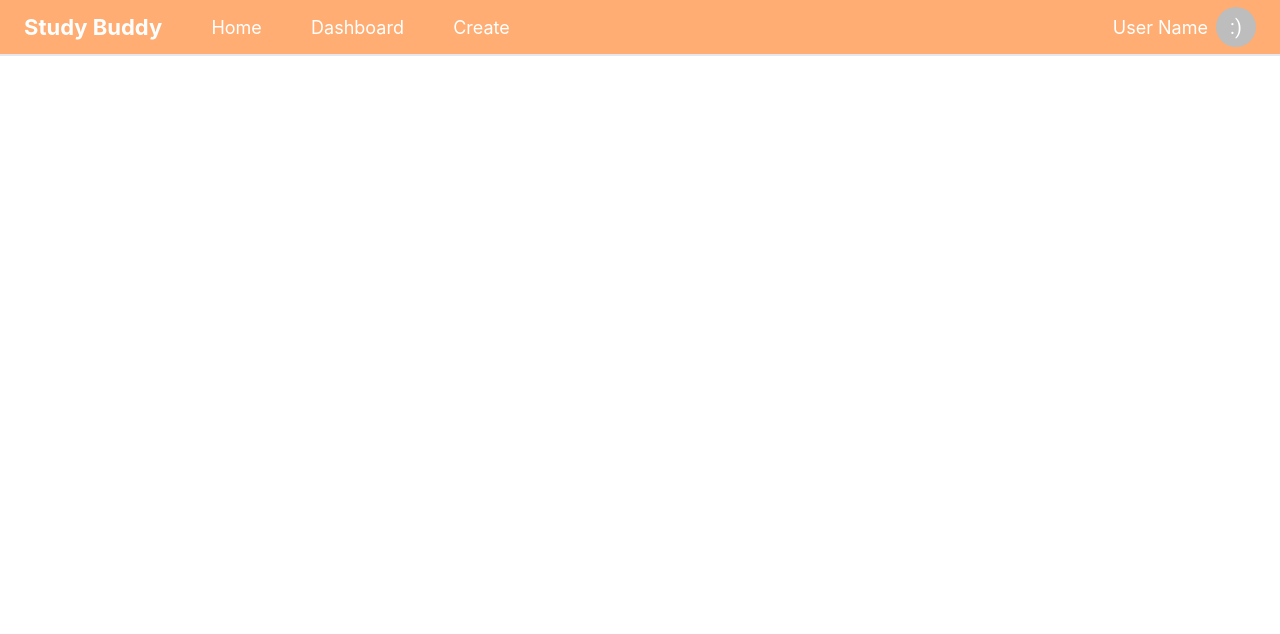
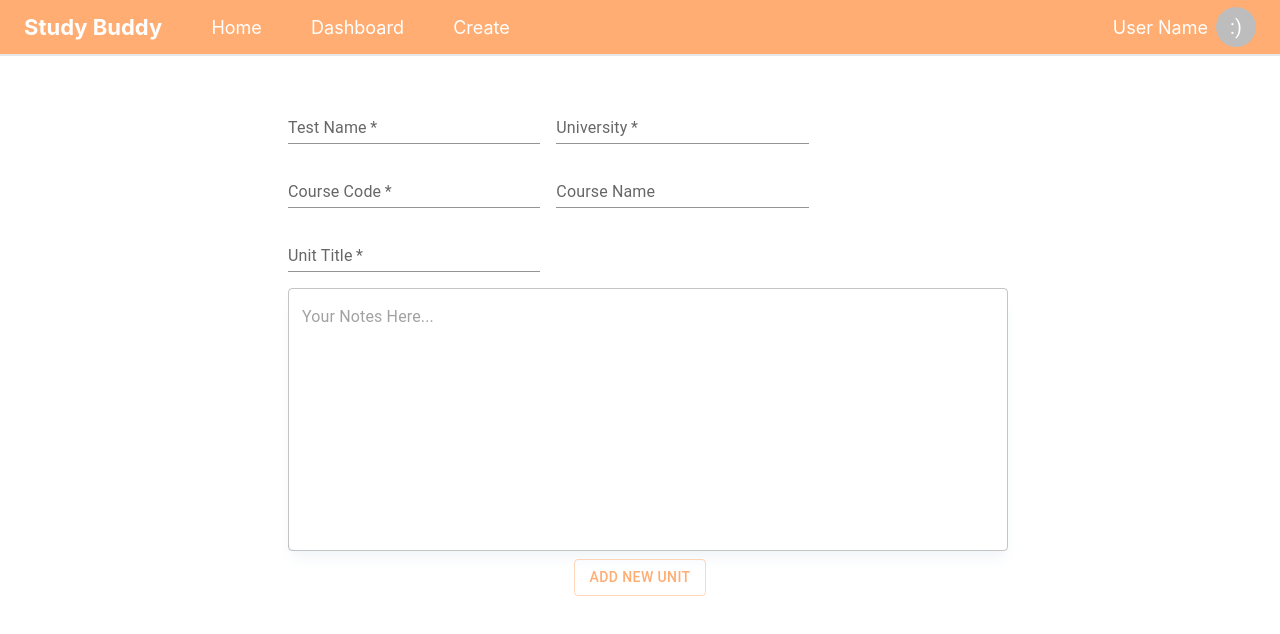
Before and after one commit to DanWang725/Hawkhacks-2024, a React (Create React App) app: page / in a window 1280 px wide. Shown: the top 634 px of the page. Built offline with nearby package versions, Linux system fonts and the light colour scheme.

Commit message:
yippee frontend!!!!!

```diff
--- a/package.json
+++ b/package.json
@@ -34,6 +34,7 @@
     "react-scripts": "5.0.1",
     "react-test-renderer": "^18.2.0",
     "tailwindcss": "^3.4.3",
+    "uuid": "^9.0.1",
     "web-vitals": "^2.1.4",
     "yarn": "^1.22.22",
     "yup": "^1.4.0"
--- a/src/App.js
+++ b/src/App.js
@@ -1,11 +1,21 @@
-import Navbar from './navbar';
+import CreateTest from './createTest';
+import { ThemeProvider, createTheme } from '@mui/material/styles';
+
+const theme = createTheme({
+  palette: {
+    primary: { main: '#FFAD72' },
+    secondary: { main: '#72C4FF' },
+  },
+});
 
 const App = () => {
   return (
-    <div>
-        <Navbar />
-    </div>
+    <>
+      <ThemeProvider theme={theme}>
+        <CreateTest />
+      </ThemeProvider>
+    </>
   );
-}
+};
 
 export default App;
--- /dev/null
+++ b/src/createTest.js
@@ -0,0 +1,98 @@
+import { TextField, Box, Button } from '@mui/material';
+import Navbar from './navbar';
+import { useState } from 'react';
+import { v4 as uuidv4 } from 'uuid';
+
+const UnitField = ({ className, isNewest, numUnits, setNumUnits }) => {
+  return (
+    <div className={'mt-8' + className}>
+      <TextField
+        required
+        id="unitTitle"
+        label="Unit Title"
+        variant="standard"
+      />
+
+      <TextField
+        multiline
+        style={{ width: '100%' }}
+        className="text-sm leading-normal p-3 rounded-xl rounded-br-none shadow-lg shadow-slate-100 focus:shadow-outline-primary focus:shadow-lg border border-solid hover:border-primary focus:border-primary bg-white focus-visible:outline-0 box-border"
+        aria-label="Your notes here"
+        placeholder="Your Notes Here..."
+        minRows={10}
+        maxRows={15}
+      />
+
+      {isNewest ? (
+        <div className="w-fit mx-auto">
+          <Button
+            variant="outlined"
+            color="primary"
+            onClick={() => {
+              setNumUnits(numUnits + 1);
+            }}
+          >
+            Add New Unit
+          </Button>
+        </div>
+      ) : null}
+    </div>
+  );
+};
+
+const CreateTest = () => {
+  const [numUnits, setNumUnits] = useState(1);
+
+  return (
+    <>
+      <Navbar />
+      <Box
+        component="form"
+        sx={{
+          '& .MuiTextField-root': { m: 1, width: '25ch' },
+          width: '100%',
+        }}
+        noValidate
+        autoComplete="off"
+      >
+        <div className="w-[45rem] mx-auto my-8">
+          <div>
+            <TextField
+              required
+              id="testName"
+              label="Test Name"
+              variant="standard"
+            />
+            <TextField
+              required
+              id="university"
+              label="University"
+              variant="standard"
+            />
+          </div>
+
+          <div>
+            <TextField
+              required
+              id="courseCode"
+              label="Course Code"
+              variant="standard"
+            />
+            <TextField id="courseName" label="Course Name" variant="standard" />
+          </div>
+
+          {Array.from({ length: numUnits }, () => uuidv4()).map((id, index) => (
+            <UnitField
+              key={id}
+              isNewest={index === numUnits - 1}
+              numUnits={numUnits}
+              setNumUnits={setNumUnits}
+            />
+          ))}
+        </div>
+      </Box>
+    </>
+  );
+};
+
+export default CreateTest;
```
Also changed, not shown: 1 other file (tests, documents, lock files or other folders).
